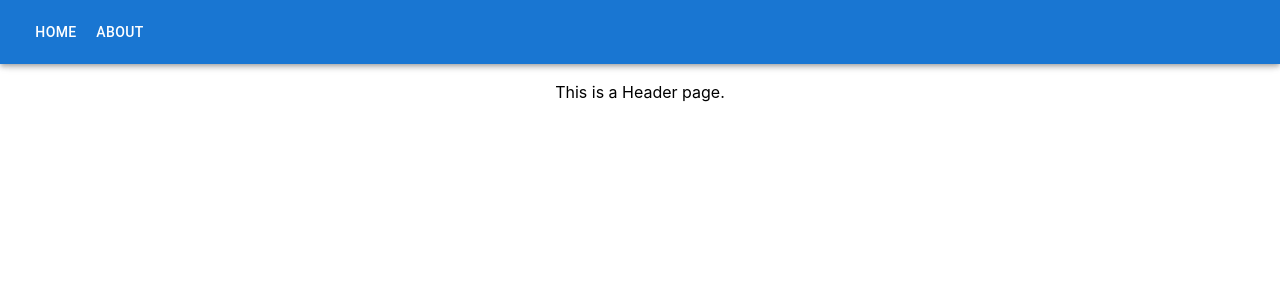
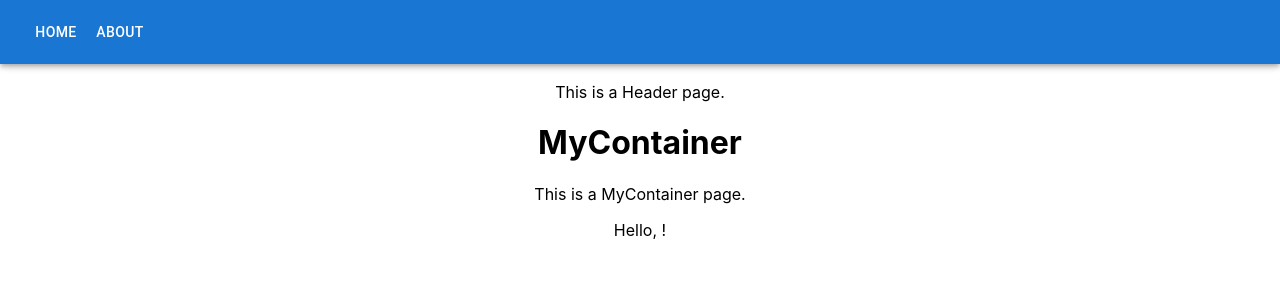
Before and after one commit to ajay26188/Advanced_Web_Application_Week11, a React (Create React App) app: page / in a window 1280 px wide. Shown: the top 300 px of the page. Built offline with nearby package versions, Linux system fonts and the light colour scheme; no server answers.

Commit message:
last commit

```diff
--- a/src/components/MyContainer.js
+++ b/src/components/MyContainer.js
@@ -1,13 +1,14 @@
 import React from 'react'
 import MyHOC from './MyHOC';
 
-const MyContainer = () => {
+const MyContainer = ({name}) => {
   return (
     <div>
         <h1>MyContainer</h1>
         <p>This is a MyContainer page.</p>
+        <p>Hello, {name}!</p>
     </div>
   )
 }
 
-export default MyHOC(MyContainer, {name: "Kalle"});
+export default MyContainer;
--- a/src/components/MyHOC.js
+++ b/src/components/MyHOC.js
@@ -2,7 +2,7 @@ import React from 'react'
 
 const MyHOC = (wrappedComponent, {name}) => {
   return () => (
-    <div className="Wrapper">
+    <div className="wrapper">
         <wrappedComponent name={name} />
     </div>
   );
```
